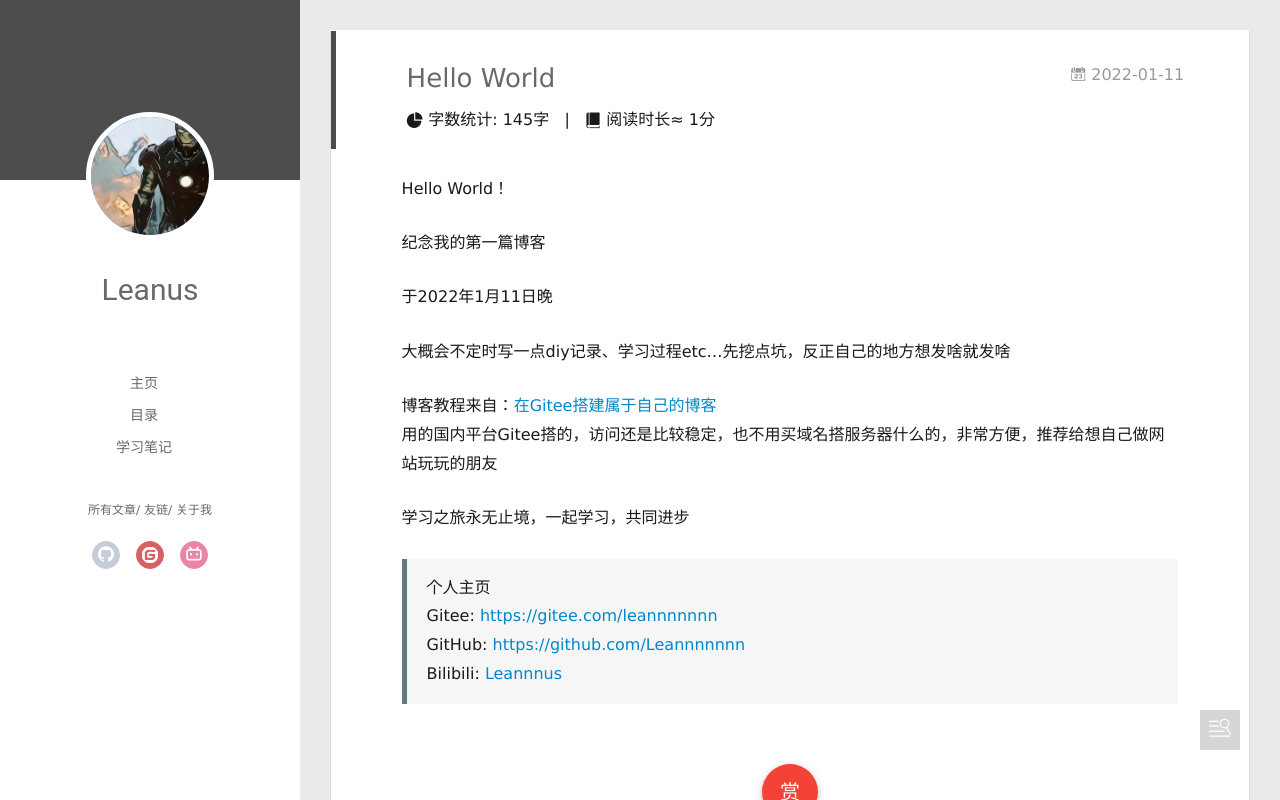
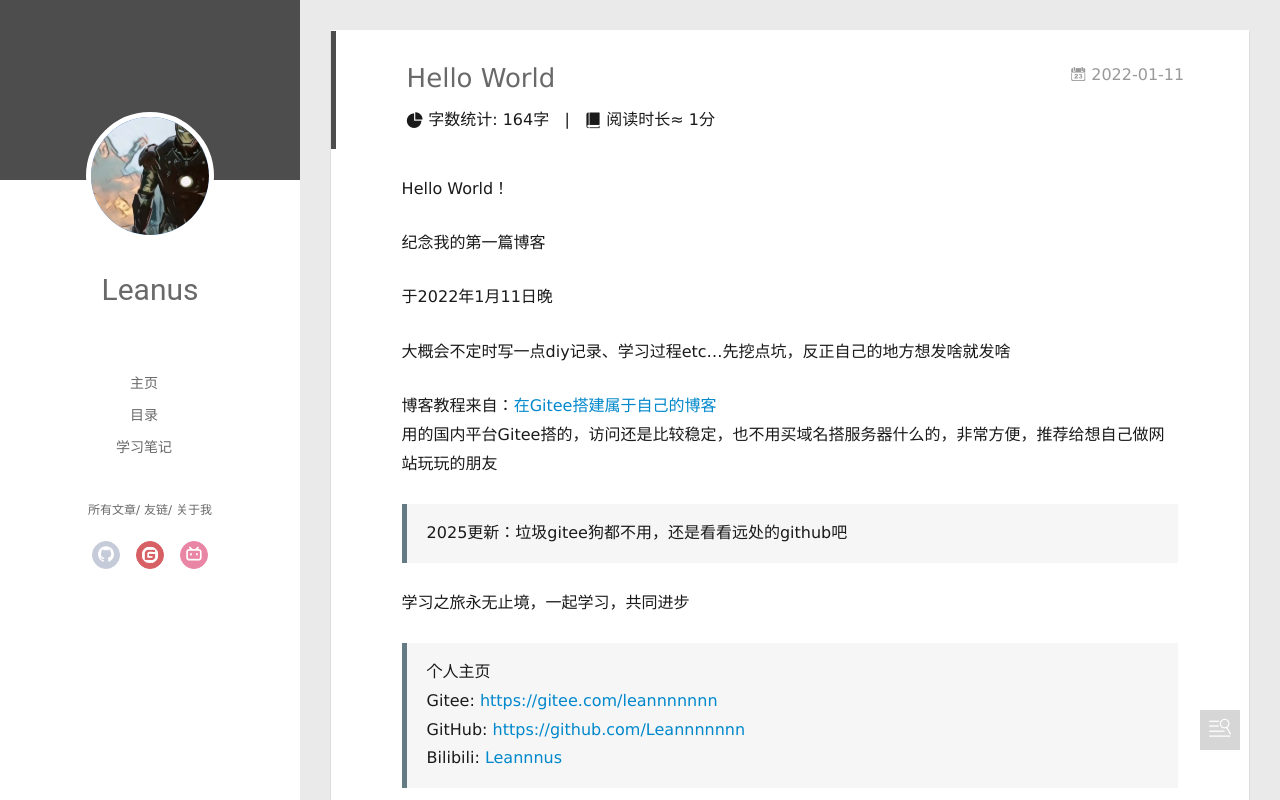
Before and after one commit to Leannnnnnn/leannnnnnn.github.io, a plain HTML site: page 2022/01/11/hello-world/index.html in a window 1280 px wide. Drawn offline with Linux system fonts and the light colour scheme; some packages are replaced by stand-ins of ours; a script that the page names is missing.

Commit message:
Site updated: 2025-01-31 14:44:54

```diff
--- a/2022/01/11/hello-world/index.html
+++ b/2022/01/11/hello-world/index.html
@@ -10,15 +10,15 @@
   <meta name="generator" content="hexo-theme-yilia-plus">
   <meta name="viewport" content="width=device-width, initial-scale=1, maximum-scale=1">
 
-  <meta name="description" content="Hello World！ 纪念我的第一篇博客 于2022年1月11日晚 大概会不定时写一点diy记录、学习过程etc…先挖点坑，反正自己的地方想发啥就发啥 博客教程来自：在Gitee搭建属于自己的博客用的国内平台Gitee搭的，访问还是比较稳定，也不用买域名搭服务器什么的，非常方便，推荐给想自己做网站玩玩的朋友 学习之旅永无止境，一起学习，共同进步   个人主页Gitee: https:&#x2F;&#x2F;git">
+  <meta name="description" content="Hello World！ 纪念我的第一篇博客 于2022年1月11日晚 大概会不定时写一点diy记录、学习过程etc…先挖点坑，反正自己的地方想发啥就发啥 博客教程来自：在Gitee搭建属于自己的博客用的国内平台Gitee搭的，访问还是比较稳定，也不用买域名搭服务器什么的，非常方便，推荐给想自己做网站玩玩的朋友  2025更新：垃圾gitee狗都不用，还是看看远处的github吧  学习之旅永无止">
 <meta property="og:type" content="article">
 <meta property="og:title" content="Hello World">
 <meta property="og:url" content="https://leannnnnnn.github.io/2022/01/11/hello-world/">
 <meta property="og:site_name" content="LeansBlog">
-<meta property="og:description" content="Hello World！ 纪念我的第一篇博客 于2022年1月11日晚 大概会不定时写一点diy记录、学习过程etc…先挖点坑，反正自己的地方想发啥就发啥 博客教程来自：在Gitee搭建属于自己的博客用的国内平台Gitee搭的，访问还是比较稳定，也不用买域名搭服务器什么的，非常方便，推荐给想自己做网站玩玩的朋友 学习之旅永无止境，一起学习，共同进步   个人主页Gitee: https:&#x2F;&#x2F;git">
+<meta property="og:description" content="Hello World！ 纪念我的第一篇博客 于2022年1月11日晚 大概会不定时写一点diy记录、学习过程etc…先挖点坑，反正自己的地方想发啥就发啥 博客教程来自：在Gitee搭建属于自己的博客用的国内平台Gitee搭的，访问还是比较稳定，也不用买域名搭服务器什么的，非常方便，推荐给想自己做网站玩玩的朋友  2025更新：垃圾gitee狗都不用，还是看看远处的github吧  学习之旅永无止">
 <meta property="og:locale" content="en_US">
 <meta property="article:published_time" content="2022-01-11T12:07:39.000Z">
-<meta property="article:modified_time" content="2022-02-08T16:00:00.000Z">
+<meta property="article:modified_time" content="2025-01-30T16:00:00.000Z">
 <meta property="article:author" content="Leanus">
 <meta property="article:tag" content="记录">
 <meta name="twitter:card" content="summary">
@@ -230,7 +230,7 @@
       <!-- 百度字体平台:http://fontstore.baidu.com/static/editor/index.html -->
       <i class="icon-statistics"></i>
       <span class="post-meta-item-text"> 字数统计:</span>
-      <span class="post-count">145字</span>
+      <span class="post-count">164字</span>
     </span>
   </span>
 
@@ -255,6 +255,9 @@
 <p>于2022年1月11日晚</p>
 <p>大概会不定时写一点diy记录、学习过程etc…先挖点坑，反正自己的地方想发啥就发啥</p>
 <p>博客教程来自：<a target="_blank" rel="noopener" href="https://blog.csdn.net/qq_46036214/article/details/110137239?ops_request_misc=%257B%2522request%255Fid%2522%253A%2522164189817616780261968515%2522%252C%2522scm%2522%253A%252220140713.130102334..%2522%257D&request_id=164189817616780261968515&biz_id=0&utm_medium=distribute.pc_search_result.none-task-blog-2~all~top_positive~default-1-110137239.first_rank_v2_pc_rank_v29&utm_term=gitee%E6%90%AD%E5%BB%BA%E4%B8%AA%E4%BA%BA%E5%8D%9A%E5%AE%A2&spm=1018.2226.3001.4187">在Gitee搭建属于自己的博客</a><br>用的国内平台Gitee搭的，访问还是比较稳定，也不用买域名搭服务器什么的，非常方便，推荐给想自己做网站玩玩的朋友</p>
+<blockquote>
+<p>2025更新：垃圾gitee狗都不用，还是看看远处的github吧</p>
+</blockquote>
 <p>学习之旅永无止境，一起学习，共同进步 </p>
 <blockquote>
 <p>个人主页<br>Gitee: <a target="_blank" rel="noopener" href="https://gitee.com/leannnnnnn">https://gitee.com/leannnnnnn</a><br>GitHub: <a target="_blank" rel="noopener" href="https://github.com/Leannnnnnn">https://github.com/Leannnnnnn</a><br>Bilibili: <a target="_blank" rel="noopener" href="https://space.bilibili.com/45539292?spm_id_from=333.1007.0.0">Leannnus</a> </p>
```
Also changed, not shown: index.html (+3 -0 lines).
